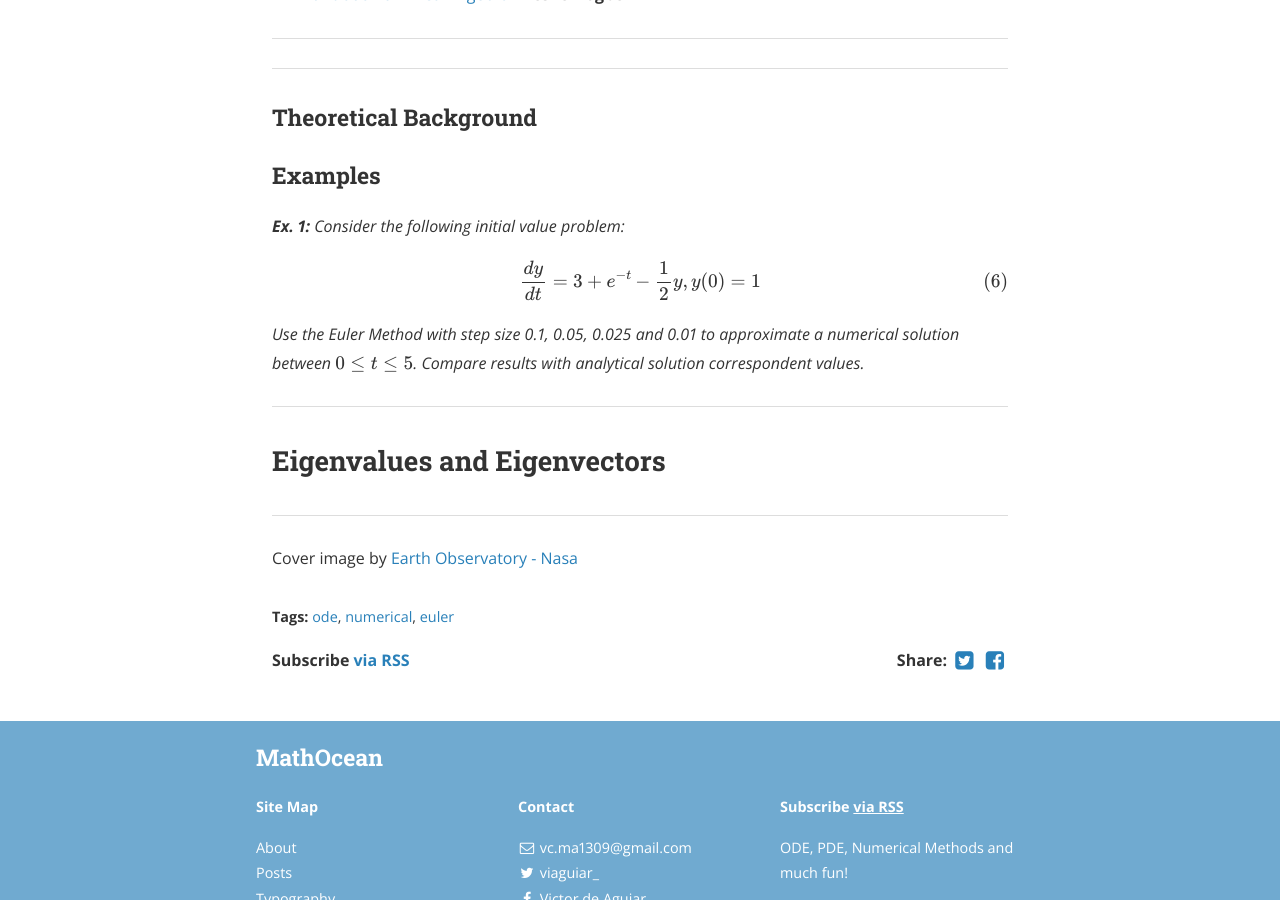
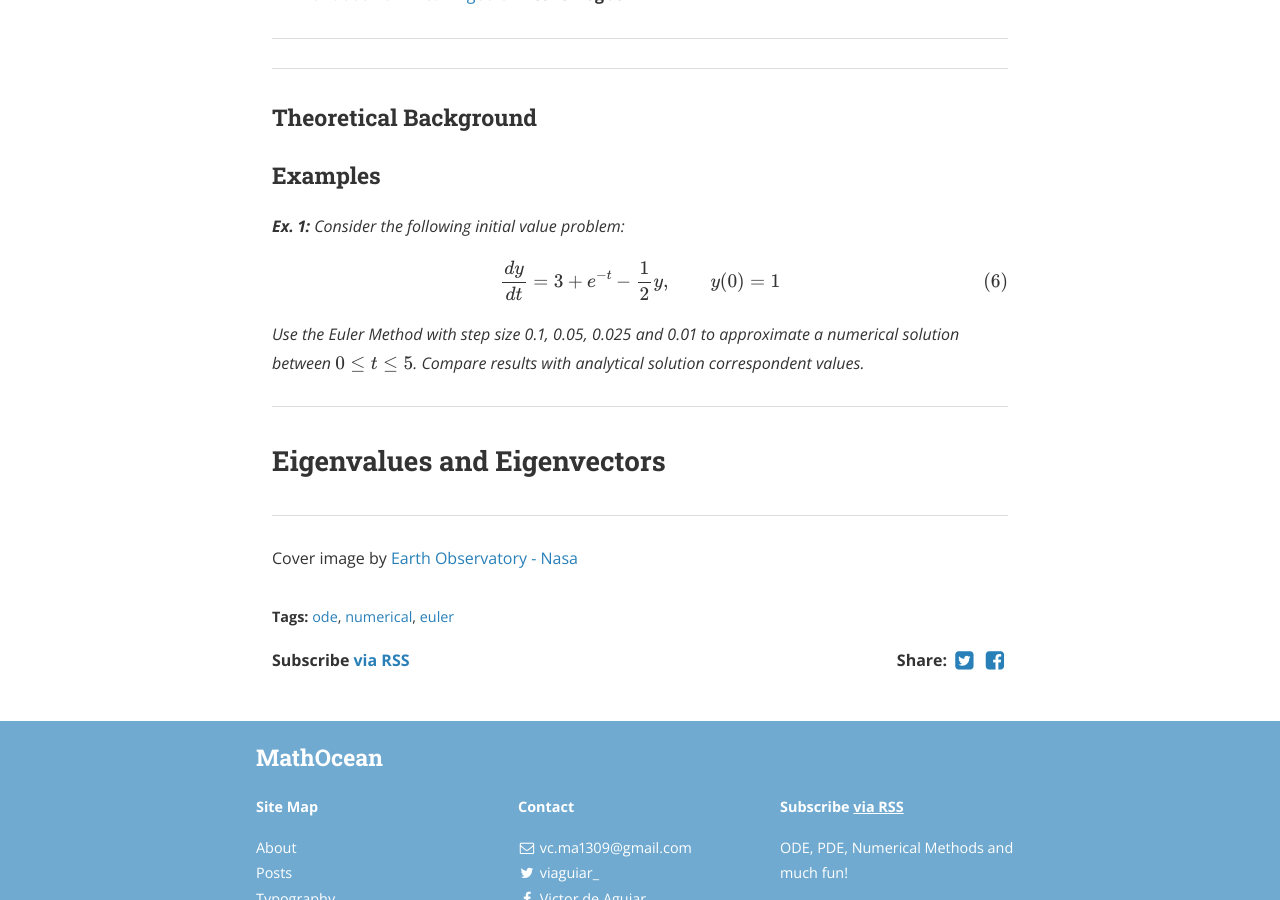
Before and after one commit to vic1309/lerofly, a Jekyll site: the page built from _posts/2019-06-12-euler.markdown, in a window 1280 px wide and 900 px high, scrolled down 2007 px. Built offline with Jekyll 4.4.1, drawn with Linux system fonts in a browser that asks for light colours; nearby versions of some CDN libraries; formulas are drawn with MathJax 3; a script that is not in the unit is left out.

Commit message:
Update 2019-06-12-euler.markdown

```diff
--- a/_posts/2019-06-12-euler.markdown
+++ b/_posts/2019-06-12-euler.markdown
@@ -66,7 +66,7 @@ For this first chapter I recommend the following reading/watching list:
 
 <i><b> Ex. 1: </b> Consider the following initial value problem:</i>
 
-$$\begin{equation} \frac{dy}{dt} = 3 + e^{-t} - \frac{1}{2}y,      y(0) = 1 \tag{6} \label{eq:six} \end{equation}$$
+$$\begin{equation} \frac{dy}{dt} = 3 + e^{-t} - \frac{1}{2}y, \qquad y(0) = 1 \tag{6} \label{eq:six} \end{equation}$$
 
 <i>Use the Euler Method with step size 0.1, 0.05, 0.025 and 0.01 to approximate a numerical solution between $$ 0 \leq t \leq 5 $$. Compare results with analytical solution correspondent values.</i>
 
```
